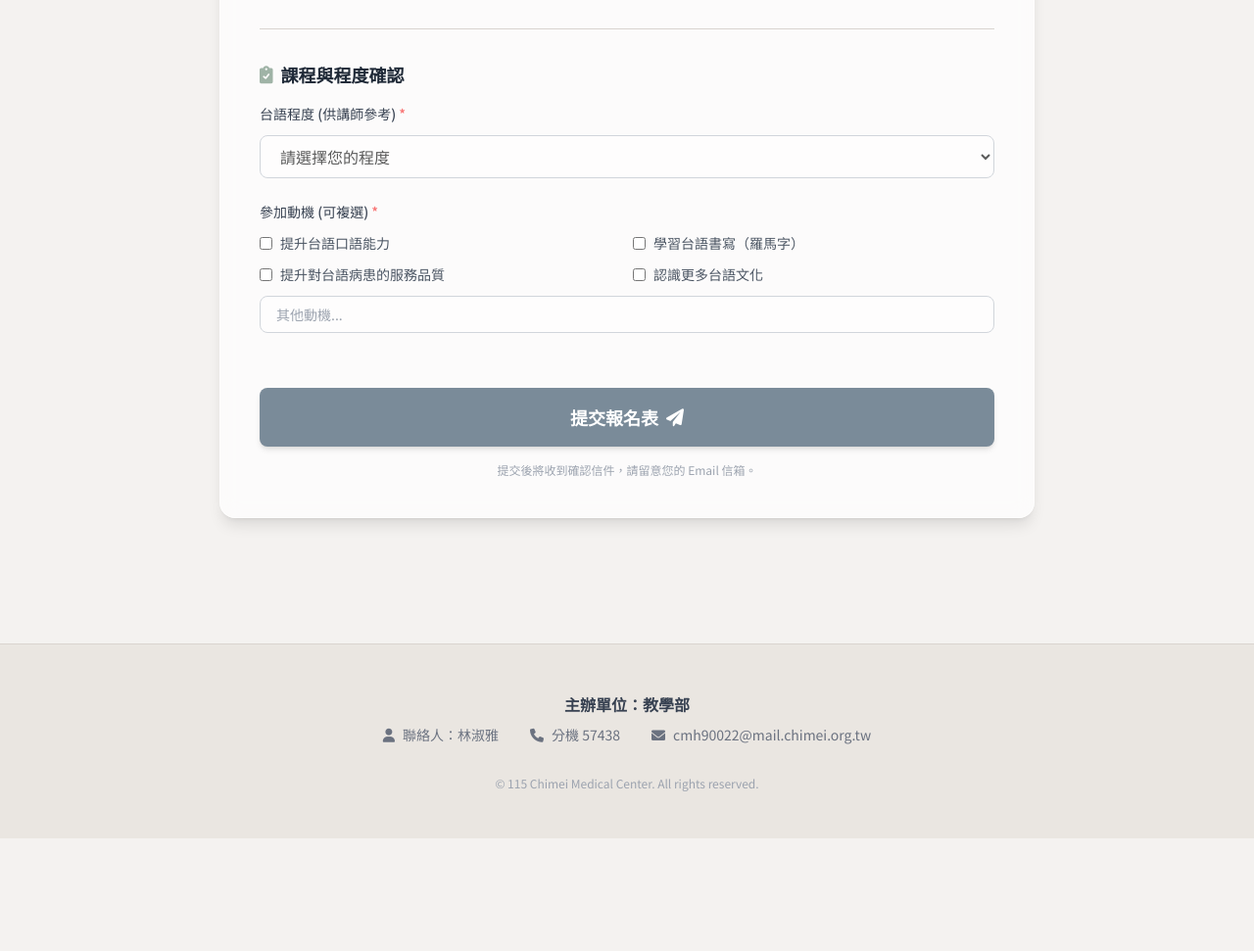
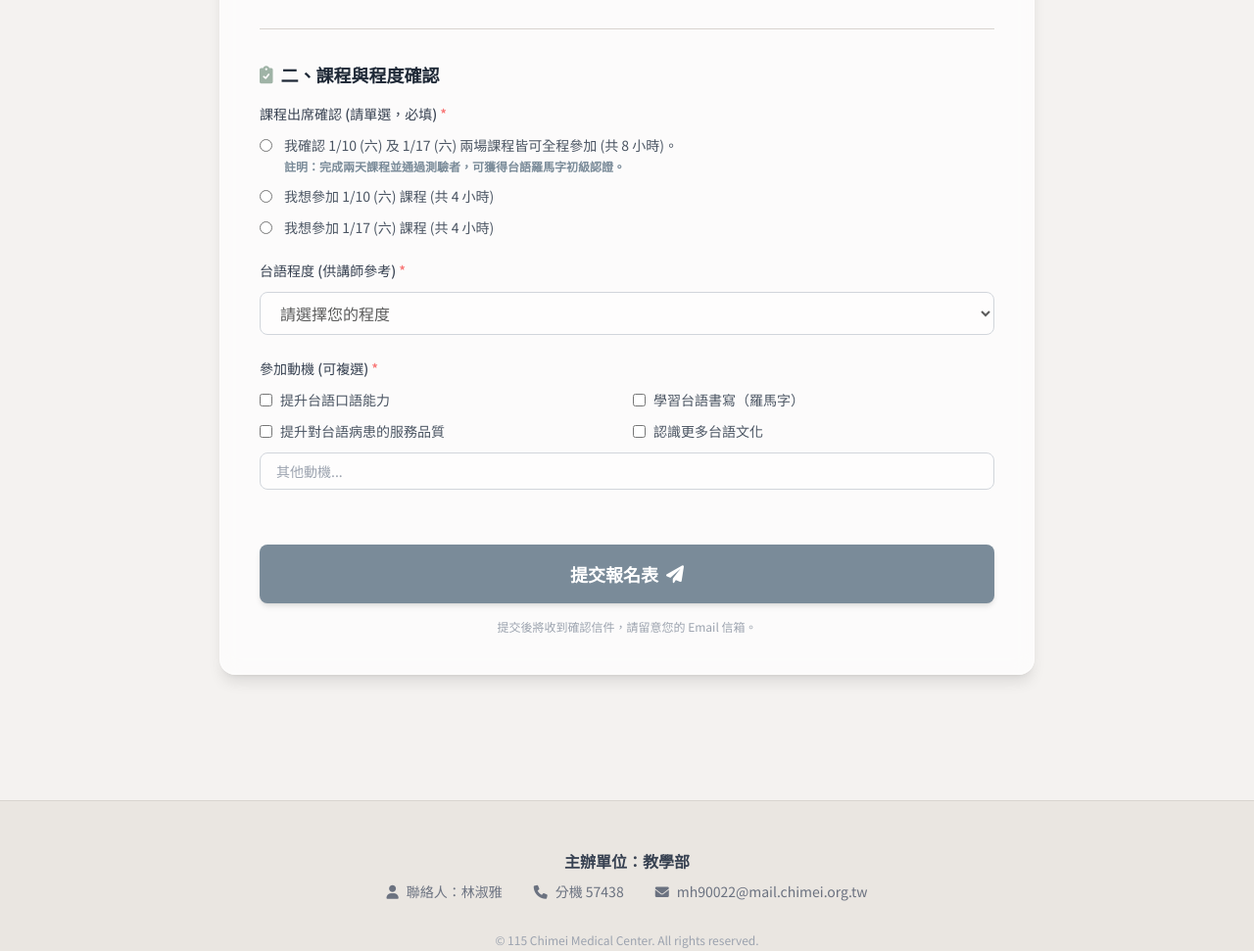
Before and after one commit to Via-lin88/1150110-taiwanese-class, a plain HTML site: page index.html in a window 1280 px wide. Shown: the part 1515-2486 px from the top of the page at 98% size. Before the commit the page ends 2371 px from the top, so only its background shows below. Drawn offline with nearby package versions, Linux system fonts and the light colour scheme; a web font is replaced by a local one.

Commit message:
Update course confirmation section in index.html

```diff
--- a/index.html
+++ b/index.html
@@ -275,8 +275,29 @@
                 <!-- Section 2: Course & Proficiency -->
                 <div>
                     <h3 class="text-lg font-bold text-gray-800 mb-4 flex items-center gap-2">
-                        <i class="fas fa-clipboard-check text-morandi-green"></i> 課程與程度確認
+                        <i class="fas fa-clipboard-check text-morandi-green"></i> 二、課程與程度確認
                     </h3>
+
+                    <div class="mb-6">
+                        <label class="block text-sm font-medium text-gray-700 mb-3">課程出席確認 (請單選，必填) <span class="text-red-400">*</span></label>
+                        <div class="space-y-3">
+                            <label class="flex items-start cursor-pointer group">
+                                <input type="radio" name="attendance" value="both" required class="mt-1 form-radio text-morandi-primary focus:ring-morandi-primary">
+                                <span class="ml-3 text-sm text-gray-600 group-hover:text-gray-900">
+                                    我確認 1/10 (六) 及 1/17 (六) 兩場課程皆可全程參加 (共 8 小時)。
+                                    <span class="block text-xs text-morandi-primary mt-1 font-bold">註明：完成兩天課程並通過測驗者，可獲得台語羅馬字初級認證。</span>
+                                </span>
+                            </label>
+                            <label class="flex items-center cursor-pointer group">
+                                <input type="radio" name="attendance" value="session1" required class="form-radio text-morandi-primary focus:ring-morandi-primary">
+                                <span class="ml-3 text-sm text-gray-600 group-hover:text-gray-900">我想參加 1/10 (六) 課程 (共 4 小時)</span>
+                            </label>
+                            <label class="flex items-center cursor-pointer group">
+                                <input type="radio" name="attendance" value="session2" required class="form-radio text-morandi-primary focus:ring-morandi-primary">
+                                <span class="ml-3 text-sm text-gray-600 group-hover:text-gray-900">我想參加 1/17 (六) 課程 (共 4 小時)</span>
+                            </label>
+                        </div>
+                    </div>
 
                     <div class="mb-6">
                         <label class="block text-sm font-medium text-gray-700 mb-3">台語程度 (供講師參考) <span class="text-red-400">*</span></label>
@@ -332,7 +353,7 @@
             <div class="flex flex-col md:flex-row justify-center items-center gap-2 md:gap-8 text-sm text-gray-500">
                 <p><i class="fas fa-user mr-2"></i>聯絡人：林淑雅</p>
                 <p><i class="fas fa-phone mr-2"></i>分機 57438</p>
-                <p><i class="fas fa-envelope mr-2"></i>cmh90022@mail.chimei.org.tw</p>
+                <p><i class="fas fa-envelope mr-2"></i>mh90022@mail.chimei.org.tw</p>
             </div>
             <div class="mt-8 text-xs text-gray-400">
                 &copy; 115 Chimei Medical Center. All rights reserved.
```
